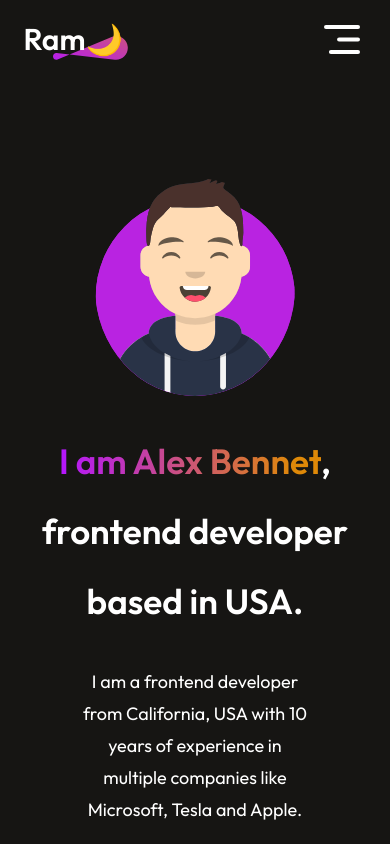
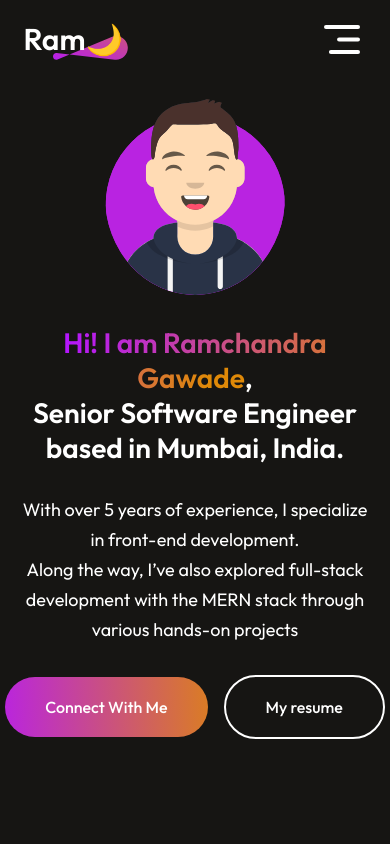
Before and after one commit to ramchandragawade/portfolio-react-css, a React (Vite) app: page / in a window 390 px wide. Shown: the top 844 px of the page. Built offline with nearby package versions, Linux system fonts and the light colour scheme.

Commit message:
optimizing

```diff
--- a/index.html
+++ b/index.html
@@ -5,7 +5,7 @@
   <meta charset="UTF-8" />
   <link rel="icon" type="image/svg+xml" href="/vite.svg" />
   <meta name="viewport" content="width=device-width, initial-scale=1.0" />
-  <title>Ramchandra</title>
+  <title>Ramchandra Gawade | Senior Software Engineer</title>
   <link rel="preconnect" href="https://fonts.googleapis.com">
   <link rel="preconnect" href="https://fonts.gstatic.com" crossorigin>
   <link
--- a/src/Pages/Contacts/Contact.css
+++ b/src/Pages/Contacts/Contact.css
@@ -35,6 +35,11 @@
     color: #d8d8d8;
     font-size: 16px;
     line-height: 25px;
+}
+
+.email-link{
+    text-decoration: none;
+    color: inherit;
 }
 
 .contact-details {
--- a/src/Pages/Contacts/Contact.jsx
+++ b/src/Pages/Contacts/Contact.jsx
@@ -48,12 +48,11 @@ const Contact = () => {
                 <div className="contact-details">
                     <div className="contact-det">
                         <img src={mailIcon} alt="Email address" />
-                        <p>contact@ramchandragawade.in</p>
+                        <a href="mailto:contact@ramchandragawade.in" className='email-link'>
+                            <p>contact@ramchandragawade.in</p>
+                        </a>
                     </div>
-                    <div className="contact-det">
-                        <img src={callIcon} alt="Phone number" />
-                        <p>+91-8082779679</p>
-                    </div>
+
                     <div className="contact-det">
                         <img src={locIcon} alt="Location" />
                         <p>Mumbai, India</p>
--- a/src/Pages/Hero/Hero.css
+++ b/src/Pages/Hero/Hero.css
@@ -3,7 +3,7 @@
     align-items: center;
     flex-direction: column;
     gap: 20px;
-    margin-top: 70px;
+    margin-top: 50px;
 }
 
 .hero img {
@@ -63,20 +63,23 @@
     border-color: #B415FF;
 }
 
-@media (max-width:1024px) {
+@media (max-width:1200px) {
+    .hero {
+        margin-top: 40px;
+    }
     .hero img {
-        margin-top: 50px;
+        margin-top: 40px;
         width: 200px;
     }
     .hero h1 {
         margin-top: 10px;
         width: 90%;
-        font-size: 35px;
+        font-size: 40px;
+        line-height: 50px;
     }
     .hero p {
-        width: 60%;
-        font-size: 18px;
-        line-height: 32px;
+        width: 90%;
+        line-height: 35px;
         margin: 10px 0px;
     }
 
@@ -87,3 +90,32 @@
         margin-bottom: 50px;
     }
 }
+
+@media (max-width:768px) {
+    .hero {
+        margin-top: 20px;
+    }
+    .hero img {
+        margin-top: 20px;
+        width: 180px;
+    }
+    .hero h1 {
+        margin-top: 10px;
+        width: 90%;
+        font-size: 28px;
+        line-height: 35px;
+    }
+    .hero p {
+        width: 90%;
+        font-size: 18px;
+        line-height: 30px;
+        margin: 10px 0px;
+    }
+
+    .hero-action {
+        gap: 16px;
+        font-size: 18px;
+        font-weight: 500;
+        margin-bottom: 50px;
+    }
+}
--- a/src/Pages/Hero/Hero.jsx
+++ b/src/Pages/Hero/Hero.jsx
@@ -7,8 +7,10 @@ const Hero = () => {
   return (
     <div id='home' className='hero'>
         <img src={heroImg} alt="Profile Image" />
-        <h1><span>I am Alex Bennet</span>, frontend developer based in USA.</h1>
-        <p>I am a frontend developer from California, USA with 10 years of experience in multiple companies like Microsoft, Tesla and Apple. </p>
+        <h1><span>Hi! I am Ramchandra Gawade</span>,<br />Senior Software Engineer based in Mumbai, India.</h1>
+        <p>With over 5 years of experience, I specialize in front-end development.<br />
+        Along the way, I’ve also explored full-stack development with the MERN stack through various hands-on projects
+        </p>
         <div className='hero-action'>
         <AnchorLink className='anchor-link' offset={50} href='#contact'><PatternBtn>Connect With Me</PatternBtn></AnchorLink>
         <div className="hero-resume">My resume</div>
--- a/src/components/Navbar/Navbar.css
+++ b/src/components/Navbar/Navbar.css
@@ -6,6 +6,7 @@
     position: sticky;
     top: 0;
     backdrop-filter: blur(20px);
+    z-index: 99;
 }
 .logo-container {
     display: flex;
@@ -86,7 +87,7 @@
     width: 20px;
 }
 
-@media(max-width:1300px) {
+@media(max-width:1200px) {
     .navbar {
         margin: 20px 6%;
         backdrop-filter: none;
```
